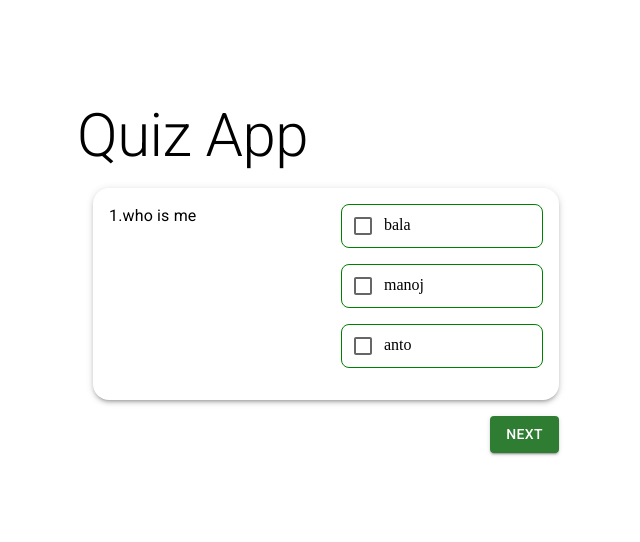
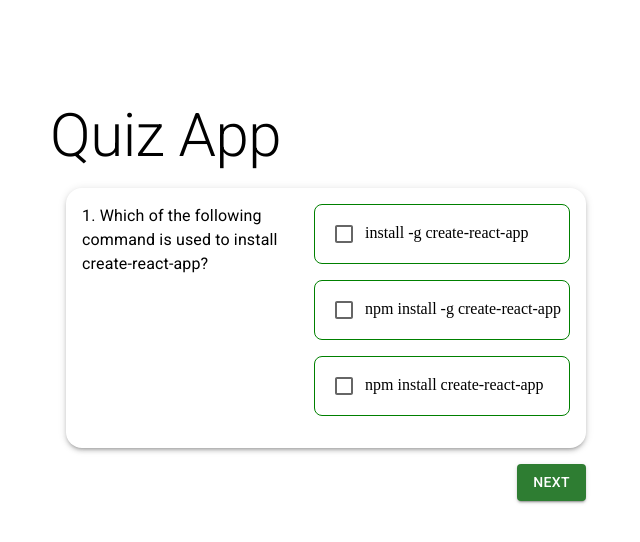
Before and after one commit to Balagurusiva/quiz-app, a React (Create React App) app: page / in a window 1280 px wide. Shown: the top 542 px of the page, without its empty margins (314-954 px from the left). Built offline with nearby package versions, Linux system fonts and the light colour scheme.

Commit message:
modified:   src/components/QuestionCard.jsx 	modified:   src/data/question.js

```diff
--- a/src/components/QuestionCard.jsx
+++ b/src/components/QuestionCard.jsx
@@ -22,9 +22,9 @@ const QuestionCard = ({ questionNum, selectedOption, setSelectedOption }) => {
           })}
       </Box>
 
-      <Box sx={{ m: 2 }} >
+      <Box sx={{ m: 2 ,width:"auto"}} >
         {questions[questionNum].option.map((option, index) => (
-          <Box key={index} sx={{ border: "1px solid green", mb: 2, width: "200px", borderRadius: 2 }}>
+          <Box key={index} sx={{ border: "1px solid green", mb: 2, p:1,minWidth: "200px", maxWidth:"auto", borderRadius: 2 }}>
             <Checkbox
               color="success"
               id={option}
--- a/src/data/question.js
+++ b/src/data/question.js
@@ -1,18 +1,18 @@
 const questions = [
                             {
-                                question:"who is me",
-                                option:["bala", "manoj", "anto"],
-                                answer: "bala"
+                                question:" Which of the following command is used to install create-react-app?",
+                                option:["install -g create-react-app", "npm install -g create-react-app", "npm install create-react-app"],
+                                answer: "npm install -g create-react-app "
                             },
                              {
-                                question:"who is he",
-                                option:["bala1", "manoj", "anto"],
-                                answer: "manoj"
+                                question:"Which of the following is the correct name of React.js?",
+                                option:["React", "React.js", "All of the above"],
+                                answer: "All of the above"
                             },
                              {
-                                question:"who is thar",
-                                option:["bala2", "manoj", "anto"],
-                                answer: "anto"
+                                question:"Which of the following acts as the input of a class-based component?",
+                                option:["Factory", "Props", "Class"],
+                                answer: "Props"
                             },
 ]
 
```
